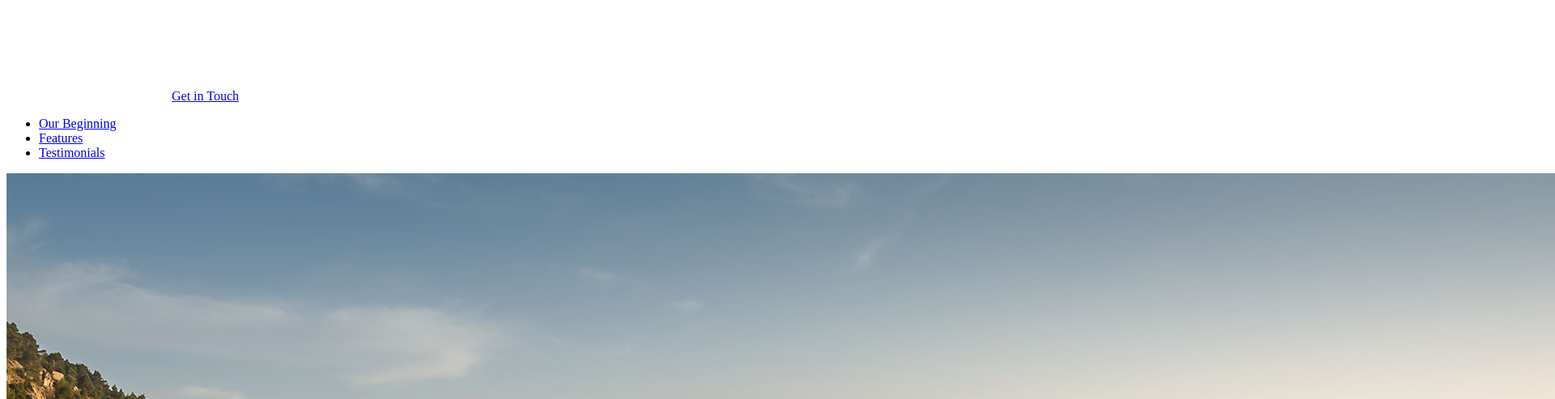
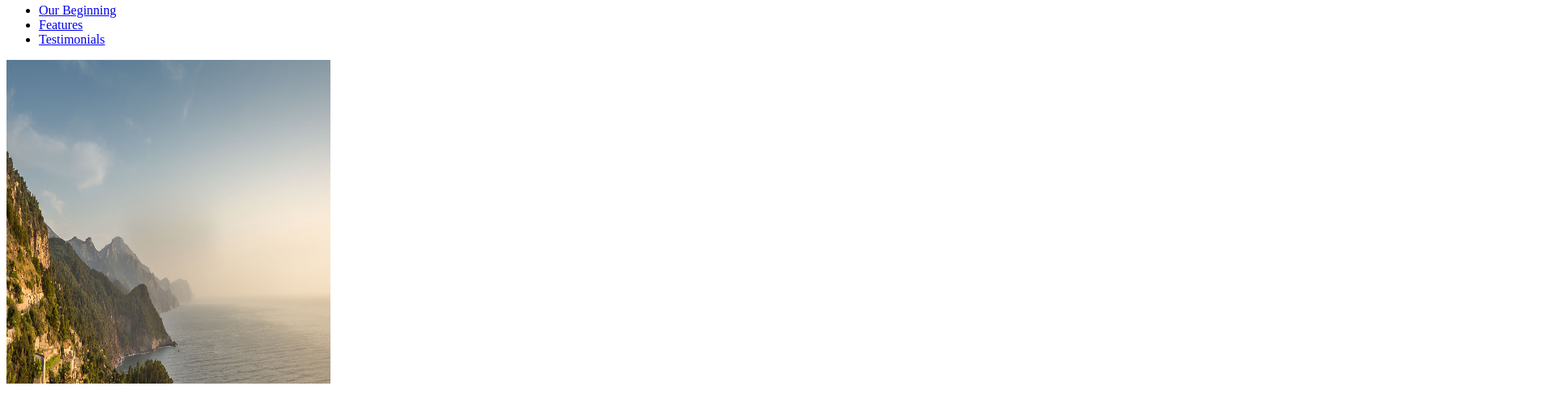
Before and after one commit to ahmadimran/ahmadimran.github.io, a plain HTML site: page index.html in a window 1280 px wide. Shown: the part 84-577 px from the top of the page at 81% size, 1920 px wide, since content can reach past the window. Drawn offline with Linux system fonts and the light colour scheme.

Commit message:
hero image size again

```diff
--- a/index.html
+++ b/index.html
@@ -9,7 +9,7 @@
 </head>
 <body>
   <header>
-    <img src="assets/images/icons/clear-view-escapes.svg" width="200" height="200">
+    <img src="assets/images/icons/clear-view-escapes.svg">
     <a href="#">Get in Touch</a>
     <nav>
       <ul>
@@ -21,7 +21,7 @@
   </header>
 
   <div class="large-hero">
-    <img src="assets/images/hero--large.jpg">
+    <img src="assets/images/hero--large.jpg" width="400" height="400">
     <h1>Your clarity.</h1>
     <h2>One trip away.</h2>
     <p>We create soul restoring journeys that inspire you to be you.</p>
```
